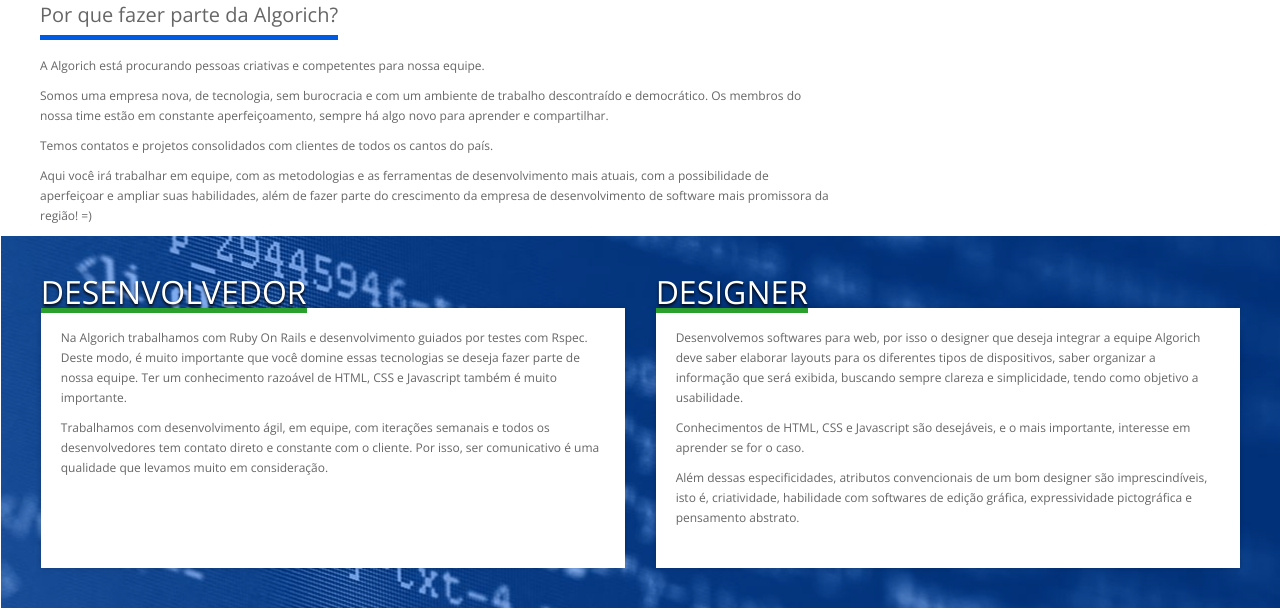
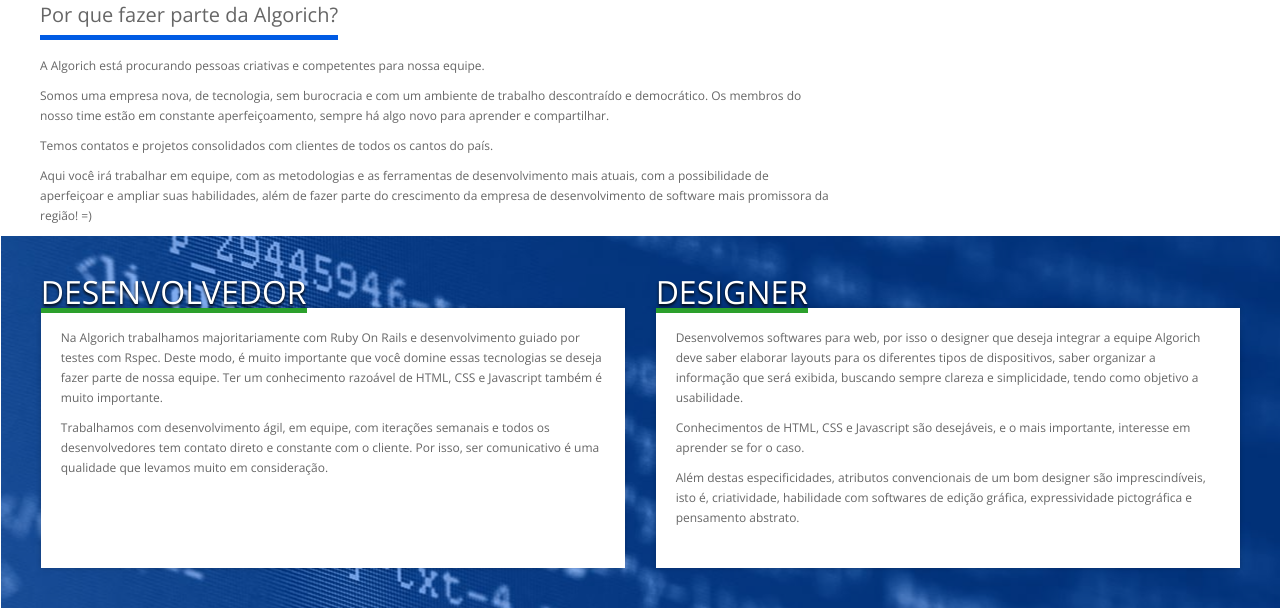
Before and after one commit to algorich/site2.0, a Jekyll site: the page built from trabalhe-conosco.html, in a window 1280 px wide. Shown: the part 193-803 px from the top of the page. Built offline with Jekyll 4.4.1, drawn with Linux system fonts in a browser that asks for light colours; some web fonts are replaced.

Commit message:
pequenos ajustes na página trabalhe-conosco

```diff
--- a/trabalhe-conosco.html
+++ b/trabalhe-conosco.html
@@ -33,7 +33,7 @@
           equipe.</p>
 
         <p>Somos uma empresa nova, de tecnologia, sem burocracia e com um
-          ambiente de trabalho descontraído e democrático. Os membros do nossa
+          ambiente de trabalho descontraído e democrático. Os membros do nosso
           time estão em constante aperfeiçoamento, sempre há algo novo para
           aprender e compartilhar.</p>
 
@@ -55,11 +55,11 @@
             <h3><span>Desenvolvedor</span></h3>
 
             <div class="job_description">
-              <p>Na Algorich trabalhamos com Ruby On Rails e desenvolvimento
-                guiados por testes com Rspec. Deste modo, é muito importante
-                que você domine essas tecnologias se deseja fazer parte de
-                nossa equipe. Ter um conhecimento razoável de HTML, CSS e
-                Javascript também é muito importante.</p>
+              <p>Na Algorich trabalhamos majoritariamente com Ruby On Rails e
+                desenvolvimento guiado por testes com Rspec. Deste modo, é muito
+                importante que você domine essas tecnologias se deseja fazer
+                parte de nossa equipe. Ter um conhecimento razoável de HTML, CSS
+                e Javascript também é muito importante.</p>
 
               <p>Trabalhamos com desenvolvimento ágil, em equipe, com iterações
                 semanais e todos os desenvolvedores tem contato direto e
@@ -81,7 +81,7 @@
               <p>Conhecimentos de HTML, CSS e Javascript são desejáveis, e o
                 mais importante, interesse em aprender se for o caso.</p>
 
-              <p>Além dessas especificidades, atributos convencionais de um
+              <p>Além destas especificidades, atributos convencionais de um
                 bom designer são imprescindíveis, isto é, criatividade,
                 habilidade com softwares de edição gráfica, expressividade
                 pictográfica e pensamento abstrato.</p>
@@ -105,8 +105,8 @@
 
           <div class="row-fluid">
             <div class="span4 row-fluid">
-              <select id="Field17" name="Field17" class="span11">
-                <option value="" selected="selected"></option>
+              <select id="Field17" name="Field17" class="span11" required="true">
+                <option value="" selected="selected">Você é um ...</option>
                 <option value="Desenvolvedor">Desenvolvedor</option>
                 <option value="Designer">Designer</option>
               </select>
```
